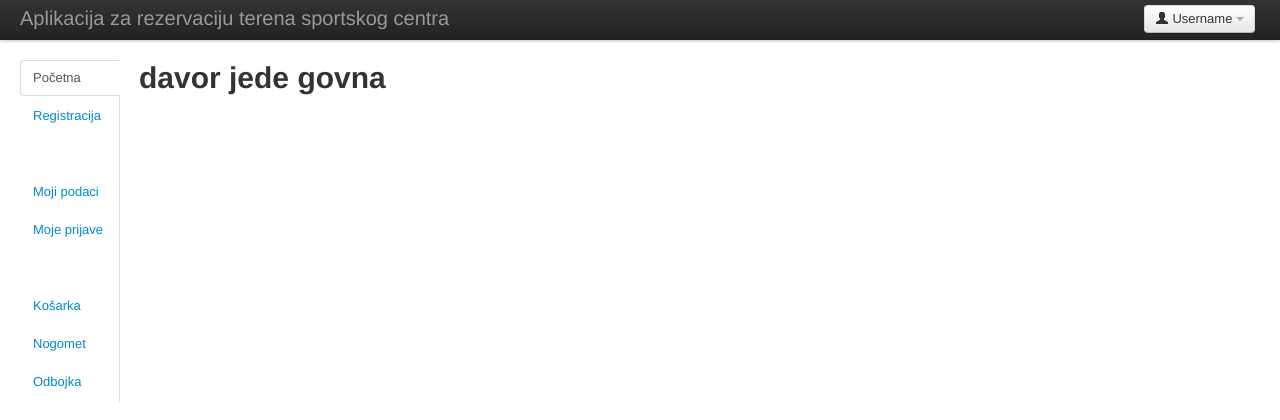
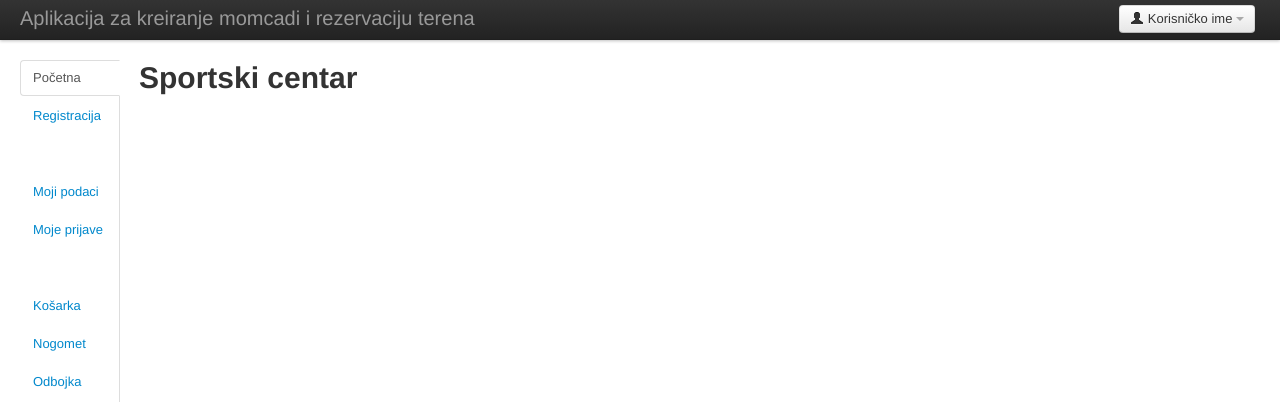
Before and after one commit to leipolddavor/aplikacija-nakon-obrane, a CodeIgniter app: page /index.php/home/index in a window 1280 px wide. Shown: the top 420 px of the page. Run offline with CodeIgniter, Linux system fonts and the light colour scheme.

Commit message:
promijenjeni tekstovi

```diff
--- a/application/controllers/user.php
+++ b/application/controllers/user.php
@@ -16,4 +16,5 @@ class User extends CI_Controller {
 	public function registracija() {
 		$this->layout->view('user/registracija');
 	}
+
 }
--- a/application/views/home/index.php
+++ b/application/views/home/index.php
@@ -1 +1 @@
-<h1>davor jede govna</h1>
+<h1>Sportski centar</h1>
--- a/application/views/layouts/default.php
+++ b/application/views/layouts/default.php
@@ -2,7 +2,7 @@
 <html lang="en">
   <head>
     <meta charset="utf-8">
-    <title>Bootstrap, from Twitter</title>
+    <title>Aplikacija za kreiranje momcadi i rezervaciju terena</title>
     <meta name="viewport" content="width=device-width, initial-scale=1.0">
     <meta name="description" content="">
     <meta name="author" content="">
@@ -46,10 +46,10 @@
             <span class="icon-bar"></span>
             <span class="icon-bar"></span>
           </a>
-          <a class="brand" href="#">Aplikacija za rezervaciju terena sportskog centra</a>
+          <a class="brand" href="#">Aplikacija za kreiranje momcadi i rezervaciju terena</a>
           <div class="btn-group pull-right">
             <a class="btn dropdown-toggle" data-toggle="dropdown" href="#">
-              <i class="icon-user"></i> Username
+              <i class="icon-user"></i> Korisničko ime
               <span class="caret"></span>
             </a>
             <ul class="dropdown-menu">
--- a/application/views/sportovi/kosarka.php
+++ b/application/views/sportovi/kosarka.php
@@ -40,7 +40,7 @@
 		<tbody>
 			<tr>
 				<td>1</td>
-				<td>Petar Peric 2</td>
+				<td>Petar Peric</td>
 			</tr>
 						<tr>
 				<td>1</td>
```
